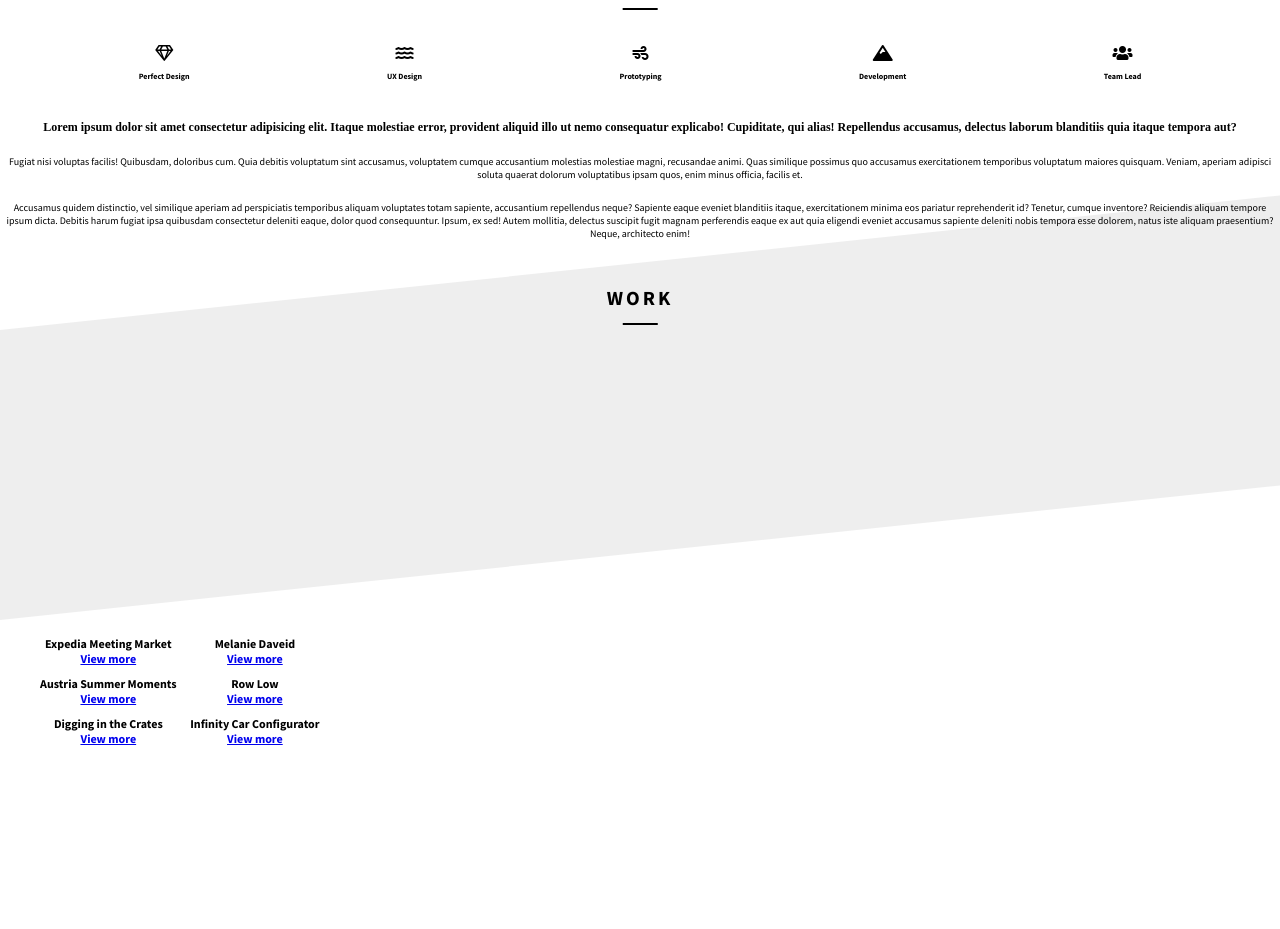
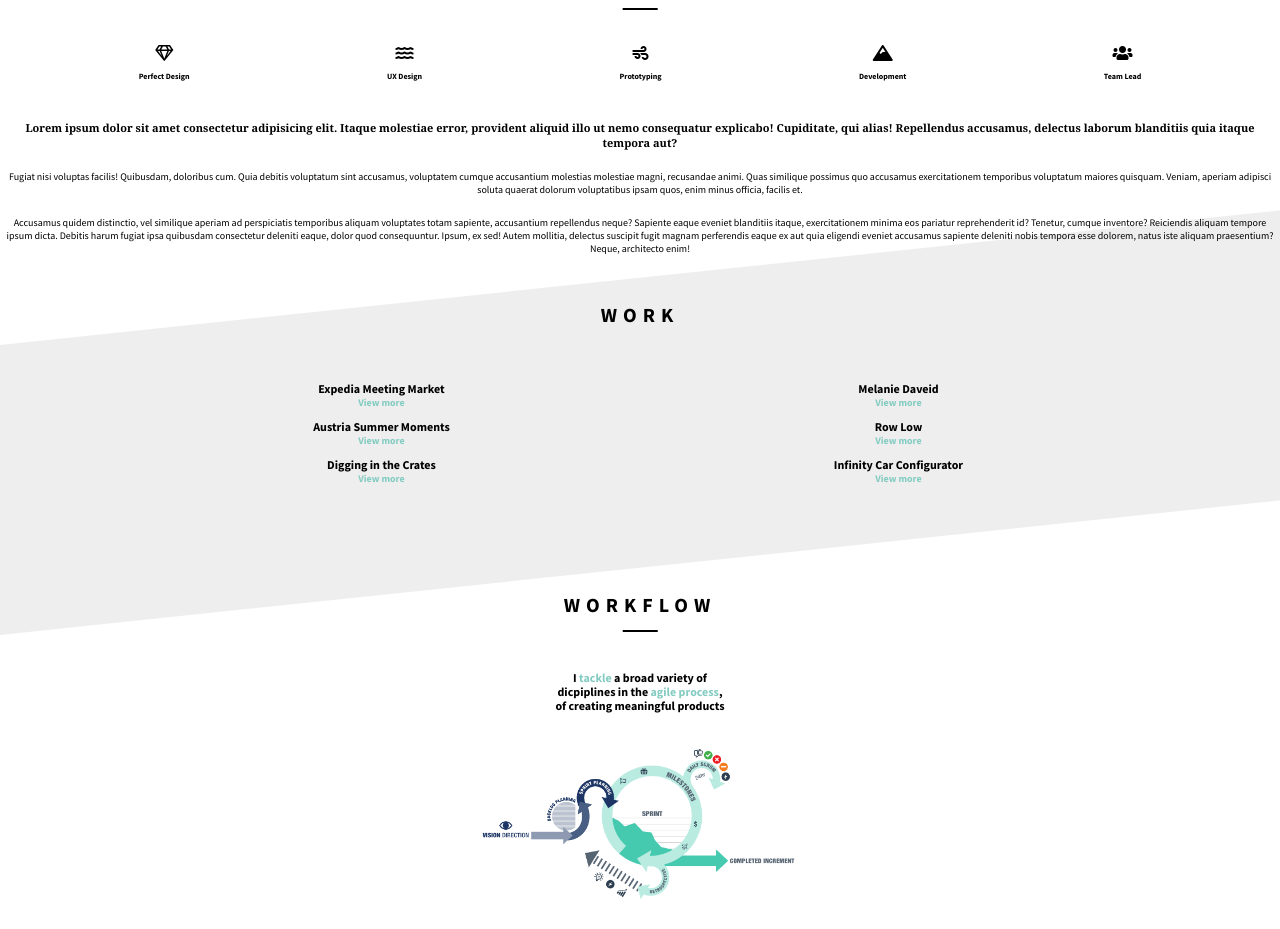
Before and after one commit to binkowskidawid/simple_product_website_react, a React (Create React App) app: page / in a window 1280 px wide. Shown: the part 320-1249 px from the top of the page. Before the commit the page ends 1066 px from the top, so only its background shows below. Built offline with nearby package versions, Linux system fonts and the light colour scheme.

Commit message:
Add Workflow.js and Workflow.css

```diff
--- a/src/App.js
+++ b/src/App.js
@@ -4,6 +4,7 @@ import "./App.css";
 import Main from "./components/Main";
 import Navbar from "./components/Navbar";
 import Work from "./components/Work";
+import Workflow from "./components/Workflow";
 import Information from "./pages/Information.js";
 import CarbonEmissions from "./pages/CarbonEmissions.js";
 import CarbonDetail from "./pages/CarbonDetail.js";
@@ -24,6 +25,7 @@ function App() {
 				<Route path="/sign-up" component={SignUp} />
 				<Route path="/" exact component={Main} />
 				<Route path="/" exact component={Work} />
+				<Route path="/" exact component={Workflow} />
 			</div>
 		</Router>
 	);
--- a/src/components/Main.css
+++ b/src/components/Main.css
@@ -38,7 +38,7 @@
 }
 
 .main-text p span {
-	font-size: 12px;
+	font-size: 11px;
 	font-weight: bold;
-	font-family: serif;
+	font-family: Georgia, "Times New Roman", Times, serif;
 }
--- a/src/components/Navbar.css
+++ b/src/components/Navbar.css
@@ -74,7 +74,7 @@ header .mobile_menu {
 	margin-top: 10px;
 	font-size: 20px;
 	font-weight: 700;
-	letter-spacing: 3px;
+	letter-spacing: 6px;
 	text-transform: uppercase;
 }
 
--- a/src/components/Navbar.js
+++ b/src/components/Navbar.js
@@ -26,7 +26,7 @@ function Navbar() {
 					</div>
 				</header>
 				<div className="gem">
-					<img src={gems} alt="" />
+					<img src={gems} alt="gems" />
 					<h1>GEMS</h1>
 					<div className="bot"></div>
 				</div>
--- a/src/components/Work.css
+++ b/src/components/Work.css
@@ -19,7 +19,7 @@
 	z-index: -1;
 }
 
-.text {
+.work_section .text {
 	position: absolute;
 	top: 25px;
 	left: 50%;
@@ -30,22 +30,31 @@
 	align-items: center;
 }
 
-.text h1 {
-	margin-top: 10px;
+.work_section .text h1 {
+	margin-top: 12px;
 	font-size: 20px;
 	font-weight: 700;
-	letter-spacing: 3px;
+	letter-spacing: 6px;
 	text-transform: uppercase;
 }
 
-.text .bot {
+.work_section.text .bot {
 	width: 35px;
 	height: 2px;
 	background-color: #000;
 }
 
+.work_example {
+	width: 80%;
+	position: absolute;
+	top: 100px;
+	left: 50%;
+	transform: translateX(-50%);
+}
+
 .work_example_elements {
-	position: absolute;
+	padding: 0;
+	/* position: absolute; */
 	display: grid;
 	grid-template-columns: repeat(2, 1fr);
 	grid-gap: 10px;
@@ -61,4 +70,7 @@
 
 .work_example_elements li a {
 	display: block;
+	font-size: 10px;
+	color: #84ccc2;
+	text-decoration: none;
 }
--- /dev/null
+++ b/src/components/Workflow.css
@@ -0,0 +1,53 @@
+.workflow_section {
+	height: 250px;
+	/* width: 100%; */
+	position: relative;
+}
+
+.workflow_section .text {
+	position: absolute;
+	top: 65px;
+	left: 50%;
+	transform: translateX(-50%);
+	height: 100%;
+	display: flex;
+	flex-direction: column;
+	align-items: center;
+}
+
+.workflow_section .text h1 {
+	margin-top: 12px;
+	font-size: 20px;
+	font-weight: 700;
+	letter-spacing: 6px;
+	text-transform: uppercase;
+}
+
+.workflow_section .text .bot {
+	width: 35px;
+	height: 2px;
+	background-color: #000;
+}
+
+.workflow_section .wf_information {
+	position: relative;
+	top: 150px;
+	left: 0;
+	text-align: center;
+	font-size: 12px;
+	font-weight: bold;
+	line-height: 2px;
+}
+
+.workflow_section .wf_information p span {
+	color: #84ccc2;
+}
+
+.workflow_section img {
+	padding-bottom: 30px;
+	position: relative;
+	top: 180px;
+	left: 50%;
+	transform: translateX(-50%);
+	height: 60%;
+}
--- /dev/null
+++ b/src/components/Workflow.js
@@ -0,0 +1,26 @@
+import React from "react";
+import agile_process from "../img/agile_process.png";
+import "./Workflow.css";
+
+function Workflow() {
+	return (
+		<div className="workflow_section">
+			<div className="text">
+				<h1>WORKFLOW</h1>
+				<div className="bot"></div>
+			</div>
+			<div className="wf_information">
+				<p>
+					I <span>tackle</span> a broad variety of
+				</p>
+				<p>
+					dicpiplines in the <span>agile process</span>,
+				</p>
+				<p>of creating meaningful products</p>
+			</div>
+			<img src={agile_process} alt="agile process" />
+		</div>
+	);
+}
+
+export default Workflow;
```
